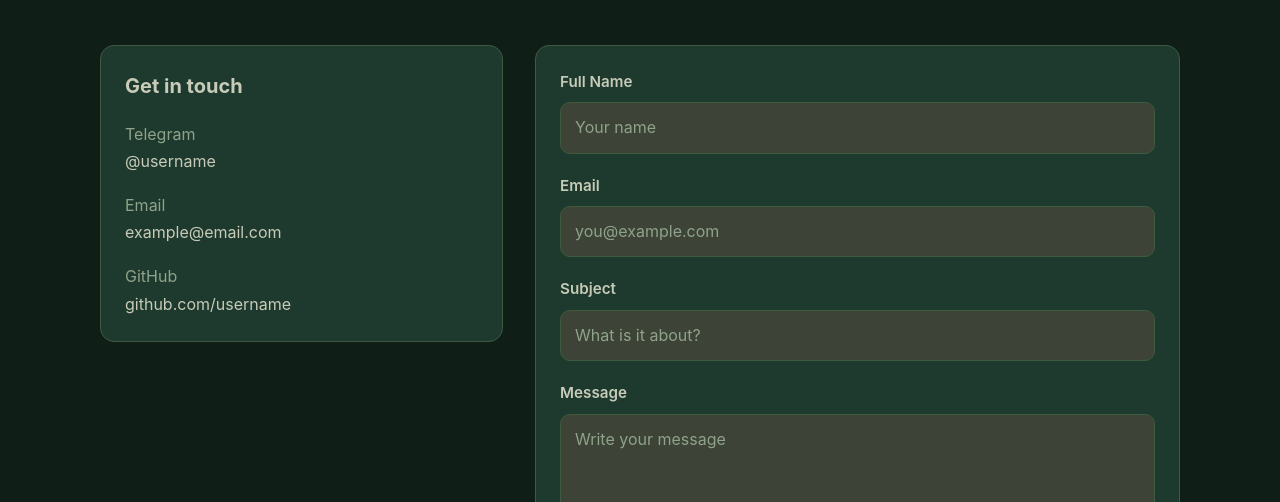
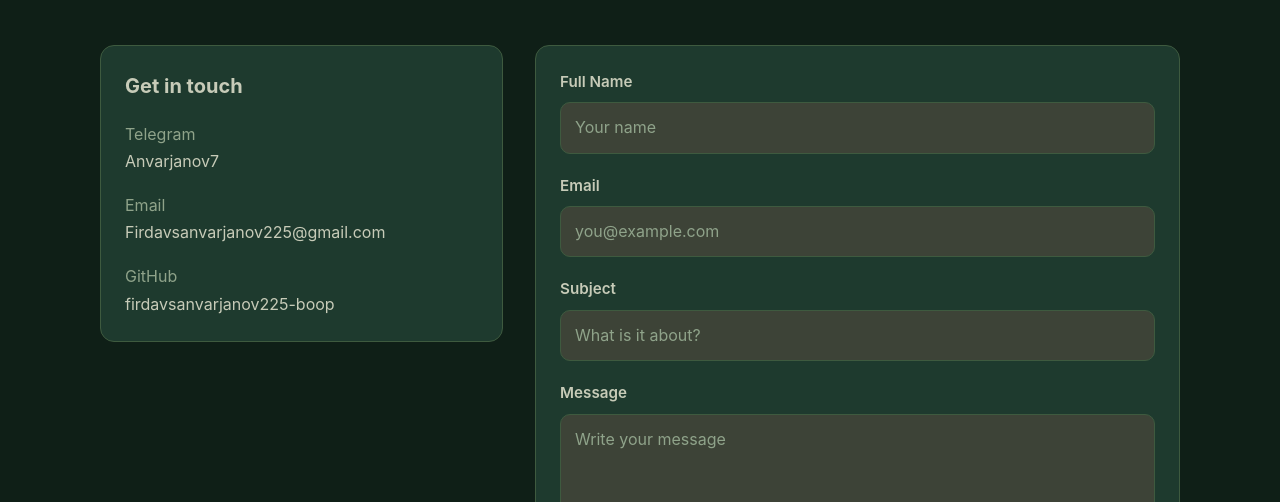
Before and after one commit to firdavsanvarjanov225-boop/firdavs-portfolio, a plain HTML site: page contact.html in a window 1280 px wide. Shown: the part 298-800 px from the top of the page. Drawn offline with Linux system fonts and the light colour scheme.

Commit message:
Update about.html links

```diff
--- a/contact.html
+++ b/contact.html
@@ -53,15 +53,15 @@
             <ul class="contact__list">
               <li>
                 <span class="text-muted">Telegram</span>
-                <a href="https://t.me/" target="_blank" rel="noopener">@username</a>
+                <a href="https://t.me/Anvarjanov7" target="_blank" rel="noopener">Anvarjanov7</a>
               </li>
               <li>
                 <span class="text-muted">Email</span>
-                <a href="mailto:example@email.com">example@email.com</a>
+                <a href="mailto:firdavsanvarjanov225@gmail.com">Firdavsanvarjanov225@gmail.com</a>
               </li>
               <li>
                 <span class="text-muted">GitHub</span>
-                <a href="https://github.com/" target="_blank" rel="noopener">github.com/username</a>
+                <a href="https://github.com/firdavsanvarjanov225-boop" target="_blank" rel="noopener">firdavsanvarjanov225-boop</a>
               </li>
             </ul>
           </aside>
```
Also changed, not shown: about.html (+2 -2 lines).
